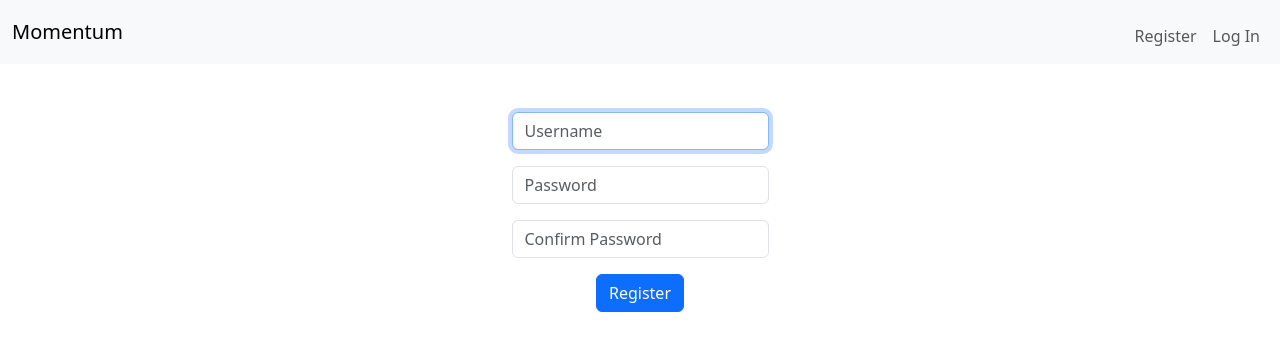
After one commit to trentKR/Momentum, a Flask app: page /register in a window 1280 px wide. The commit adds this page. Shown: the top 351 px of the page. Run offline with Flask 3, Linux system fonts and the light colour scheme; some libraries are stand-ins or nearby versions.

Commit message:
Register, log in, log out functionality

```diff
--- a/app.py
+++ b/app.py
@@ -4,6 +4,7 @@ from cs50 import SQL
 from flask import Flask, flash, redirect, render_template, request, session
 from flask_session import Session
 from werkzeug.security import check_password_hash, generate_password_hash
+from helpers import login_required
 
 app = Flask(__name__)
 
@@ -11,37 +12,178 @@ app.config["SESSION_PERMANENT"] = False
 app.config["SESSION_TYPE"] = "filesystem"
 Session(app)
 
+# Configure CS50 Library to use SQLite database
+db = SQL("sqlite:///momentum.db")
+
+def query_db(query, *args):
+    try:
+        sqliteConnection = sqlite3.connect("momentum.db")
+        cursor = sqliteConnection.cursor()
+
+        cursor.execute(query, args)
+        results = cursor.fetchall()
+        cursor.close()
+
+        return results
+
+    except sqlite3.Error as error:
+        print('Error occurred - ', error)
+
+    finally:
+        if sqliteConnection:
+            sqliteConnection.close()
+            print('SQLite Connection closed')
+
+@app.after_request
+def after_request(response):
+    """Ensure responses aren't cached"""
+    response.headers["Cache-Control"] = "no-cache, no-store, must-revalidate"
+    response.headers["Expires"] = 0
+    response.headers["Pragma"] = "no-cache"
+    return response
+
+
+@app.route("/register", methods=["GET", "POST"])
+def register():
+    """Register user"""
+
+    if request.method == "POST":
+
+        try:
+            username = request.form.get("username")
+            password = request.form.get("password")
+
+            # Ensure username was submitted
+            if not username:
+                return render_template("error.html")
+
+            # Ensure password was submitted
+            elif not password:
+                return render_template("error.html")
+
+            # Ensure password confirmation matches intial password entry
+            elif password != request.form.get("confirmation"):
+                return render_template("error.html")
+
+            # Try to insert information into database. UNIQUE INDEX on users.username
+            db.execute("INSERT INTO users (username, hash) VALUES (?, ?)",
+                       username, generate_password_hash(password))
+
+            # Log in with session
+            user_id = db.execute("SELECT id FROM users WHERE username = ?", username)
+            session["user_id"] = user_id[0]["id"]
+
+            return redirect("/")
+
+        except ValueError as e:
+
+            # Log the error
+            print(f"Error: {e}")
+
+            # Inform the user
+            return render_template("error.html")
+
+    return render_template("register.html")
+
+
+@app.route("/login", methods=["GET", "POST"])
+def login():
+    """Log user in"""
+
+    # Forget any user_id
+    session.clear()
+
+    # User reached route via POST (as by submitting a form via POST)
+    if request.method == "POST":
+        # Ensure username was submitted
+        if not request.form.get("username"):
+            return render_template("error.html")
+
+        # Ensure password was submitted
+        elif not request.form.get("password"):
+            return render_template("error.html")
+
+        # Query database for username
+        rows = db.execute(
+            "SELECT * FROM users WHERE username = ?", request.form.get("username")
+        )
+
+        # Ensure username exists and password is correct
+        if len(rows) != 1 or not check_password_hash(
+            rows[0]["hash"], request.form.get("password")
+        ):
+            return render_template("error.html")
+
+        try:
+            # Remember which user has logged in
+            session["user_id"] = rows[0]["id"]
+        except TypeError:
+            return render_template("error.html")
+
+        # Redirect user to home page
+        return redirect("/")
+
+    # User reached route via GET (as by clicking a link or via redirect)
+    else:
+        return render_template("login.html")
+
+
+@app.route("/logout")
+@login_required
+def logout():
+    """Log user out"""
+
+    # Forget any user_id
+    session.clear()
+
+    # Redirect user to login form
+    return redirect("/")
+
+
 @app.route("/")
+@login_required
 def index():
     """Landing page"""
     return render_template("index.html", methods=["GET", "POST"])
 
+
 @app.route("/progress")
+@login_required
 def progress():
     """Progress"""
     return render_template("progress.html")
 
+
 @app.route("/team", methods=["GET", "POST"])
+@login_required
 def team():
     """Team"""
     return render_template("team.html")
 
+
 @app.route("/coach", methods=["GET", "POST"])
+@login_required
 def coach():
     """Coach"""
     return render_template("coach.html")
 
+
 @app.route("/bio", methods=["GET", "POST"])
+@login_required
 def bio():
     """bio"""
     return render_template("bio.html")
 
+
 @app.route("/target", methods=["GET", "POST"])
+@login_required
 def target():
     """Target"""
     return render_template("target.html")
 
+
 @app.route("/gym", methods=["GET", "POST"])
+@login_required
 def gym():
     """Configure Gyms"""
     return render_template("gym.html")
--- /dev/null
+++ b/schema.sql
@@ -0,0 +1,5 @@
+CREATE TABLE users (
+    id INTEGER PRIMARY KEY AUTOINCREMENT NOT NULL,
+    username TEXT NOT NULL,
+    hash TEXT NOT NULL
+);
--- a/templates/layout.html
+++ b/templates/layout.html
@@ -22,21 +22,12 @@
                         <span class="navbar-toggler-icon"></span>
                     </button>
                     <div class="collapse navbar-collapse" id="navbarSupportedContent">
+                        {% if session["user_id"] %}
                         <ul class="navbar-nav me-auto mb-2 mb-lg-0">
-                            <li class="nav-item">
-                                <a class="nav-link" aria-current="page" href="/progress">Progress</a>
-                            </li>
-                            <li class="nav-item">
-                                <a class="nav-link" href="/team">Team</a>
-                            </li>
-                            <li class="nav-item">
-                                <!-- Integrate a chatbot to give daily exercises based on your history -->
-                                <a class="nav-link" aria-current="page" href="/coach">Coach</a>
-                            </li>
-                            <li class="nav-item dropdown">
-                                <a class="nav-link dropdown-toggle" href="#" role="button" data-bs-toggle="dropdown" aria-expanded="false">
-                                Profile
-                                </a>
+                            <li class="nav-item"><a class="nav-link" aria-current="page" href="/progress">Progress</a></li>
+                            <li class="nav-item"><a class="nav-link" href="/team">Team</a> </li>
+                            <li class="nav-item"><a class="nav-link" aria-current="page" href="/coach">Coach</a></li>
+                            <li class="nav-item dropdown"><a class="nav-link dropdown-toggle" href="#" role="button" data-bs-toggle="dropdown" aria-expanded="false">Profile</a>
                                 <ul class="dropdown-menu">
                                     <li><a class="dropdown-item" href="/bio">Bio</a></li>
                                     <li><a class="dropdown-item" href="/target">Target</a></li>
@@ -45,10 +36,15 @@
                                 </ul>
                             </li>
                         </ul>
-                        <form class="d-flex" role="search">
-                            <input class="form-control me-2" type="search" placeholder="Search" aria-label="Search">
-                            <button class="btn btn-outline-success" type="submit">Search</button>
-                        </form>
+                        <ul class="navbar-nav ms-auto mt-2">
+                            <li class="nav-item"><a class="nav-link" href="/logout">Log Out</a></li>
+                        </ul>
+                        {% else %}
+                        <ul class="navbar-nav ms-auto mt-2">
+                            <li class="nav-item"><a class="nav-link" href="/register">Register</a></li>
+                            <li class="nav-item"><a class="nav-link" href="/login">Log In</a></li>
+                        </ul>
+                        {% endif %}
                     </div>
                 </div>
             </nav>
--- /dev/null
+++ b/templates/register.html
@@ -0,0 +1,20 @@
+{% extends "layout.html" %}
+
+{% block title %}
+    Register
+{% endblock %}
+
+{% block main %}
+    <form action="/register" method="post">
+        <div class="mb-3">
+            <input autocomplete="off" autofocus class="form-control mx-auto w-auto" name="username" placeholder="Username" type="text">
+        </div>
+        <div class="mb-3">
+            <input class="form-control mx-auto w-auto" name="password" placeholder="Password" type="password">
+        </div>
+        <div class="mb-3">
+            <input class="form-control mx-auto w-auto" name="confirmation" placeholder="Confirm Password" type="password">
+        </div>
+        <button class="btn btn-primary" type="submit">Register</button>
+    </form>
+{% endblock %}
```
Also changed, not shown: helpers.py (added, +17 -0 lines), templates/error.html (added, +9 -0 lines), templates/login.html (added, +17 -0 lines), README.md, momentum.db (added), 2 other files.
